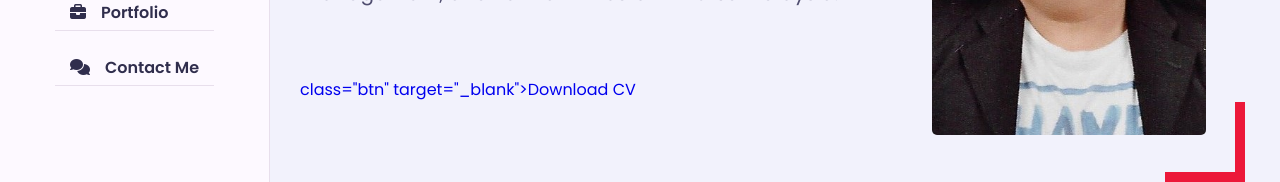
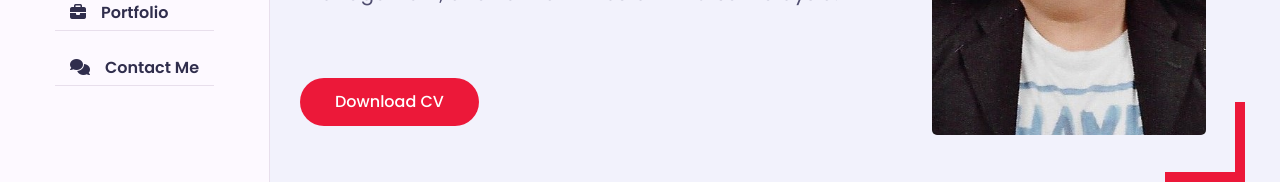
Before and after one commit to 006600/Resume, a plain HTML site: page index.html in a window 1280 px wide. Shown: the part 457-639 px from the top of the page. Drawn offline with nearby package versions, Linux system fonts and the light colour scheme; a script that the page names is missing; a web font is replaced by a local one.

Commit message:
Update index.html

```diff
--- a/index.html
+++ b/index.html
@@ -50,7 +50,7 @@
                                 </h3>
                                 <h3 class="my-profession"> I'm <span class="typing"></span></h3>
                                 <p>I'm currently a third-year undergraduate student in finance and investment. I have experience in portfolio management, and I am an investor in Bursa Malaysia. </p>
-                                <a href="/images/resume.pdf" download> class="btn" target="_blank">Download CV</a>
+                                <a href="/images/resume.pdf" class="btn" target="_blank">Download CV</a>
                             </div>
                             <div class="home-img padd-15">
                                 <img src="./images/photo_Ang wei sheng_date.jpg" alt="Ang Wei Sheng">
```
